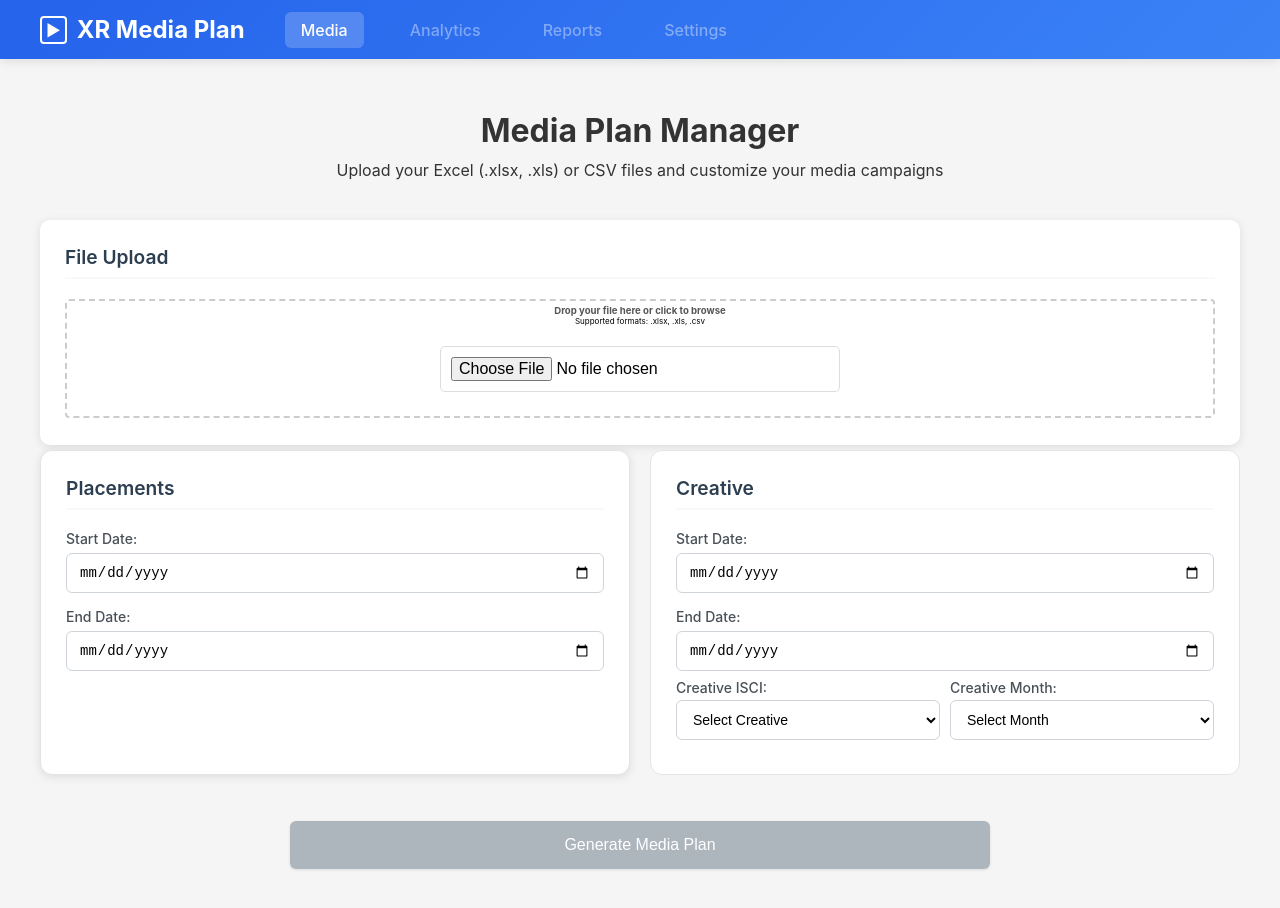
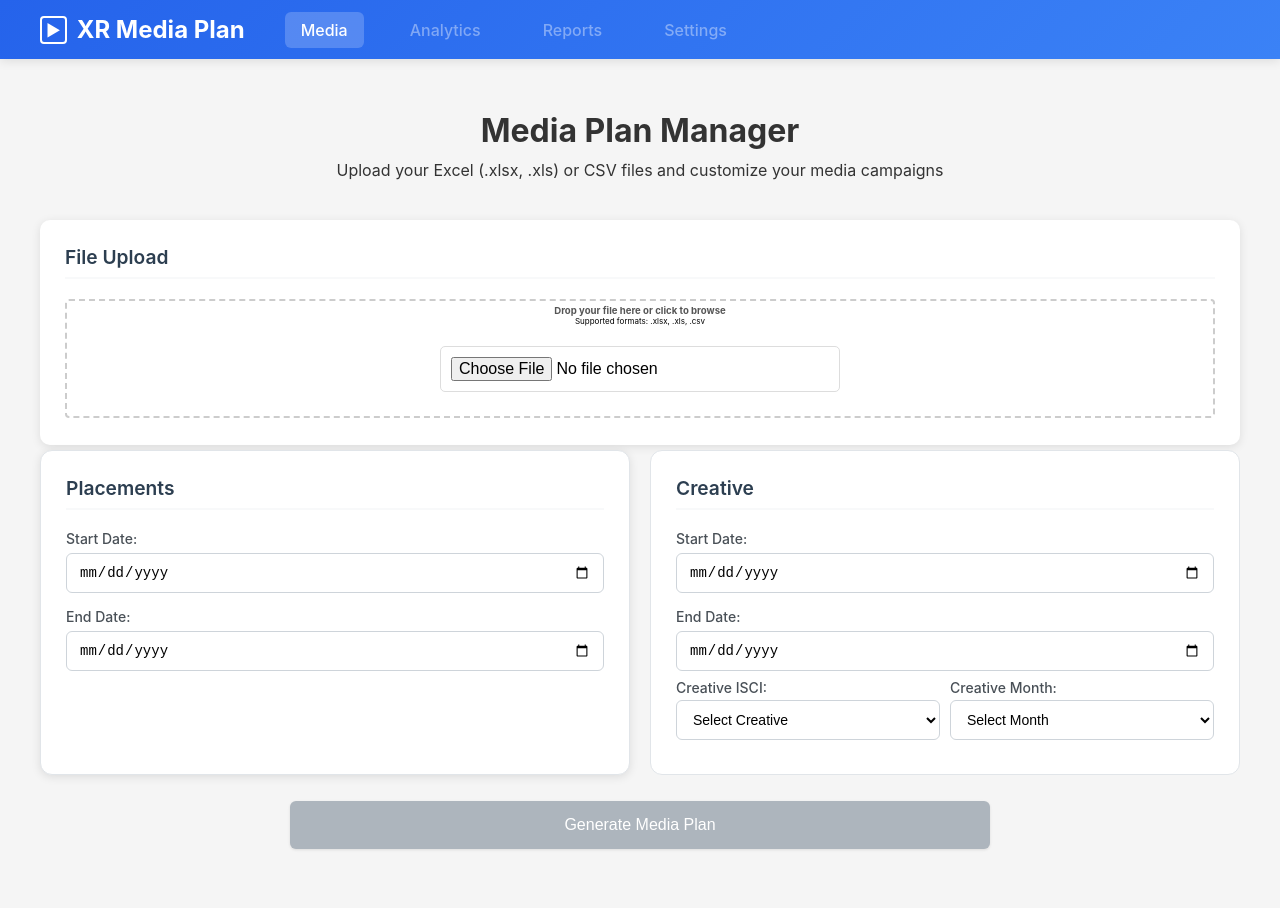
Before and after one commit to qualminds-ai/XR_Media_Plan, a React (Create React App) app in the folder frontend/: page / in a window 1280 px wide. Shown: the top 908 px of the page. Built offline with nearby package versions, Linux system fonts and the light colour scheme; the HTML template or start-up script is replaced by a standard one.

Commit message:
Update margin for generate section to improve layout spacing

```diff
--- a/frontend/src/Media.css
+++ b/frontend/src/Media.css
@@ -583,7 +583,7 @@
 /* Generate Section Styles */
 .generate-section {
   text-align: center;
-  margin: 50px 0;
+  margin: 30px 0;
 }
 
 .progress-container {
```
